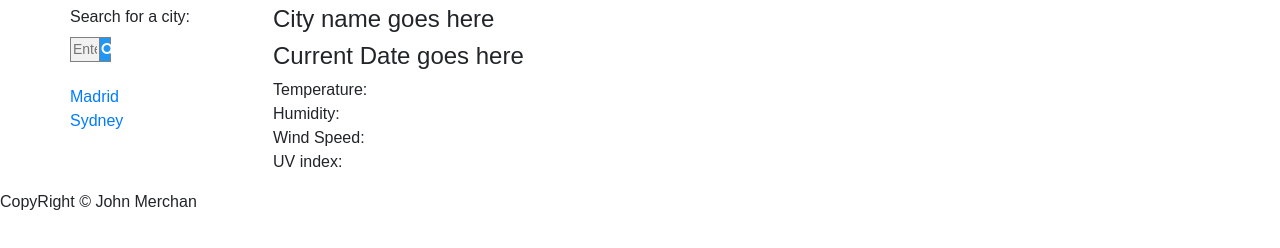
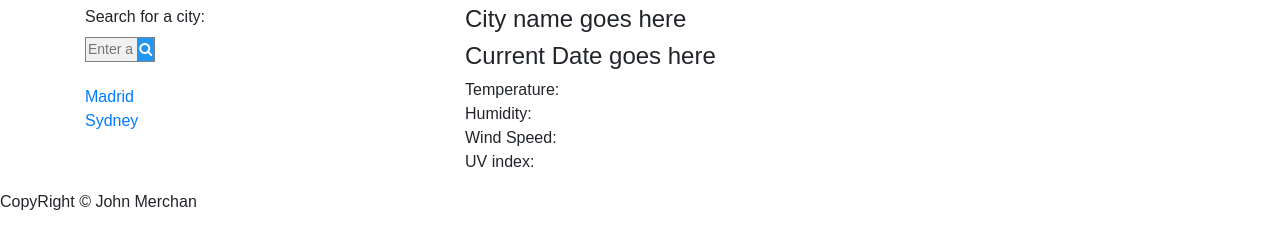
Before and after one commit to johnnyboysydney/Weather-Dashboard, a plain HTML site: page index.html in a window 1280 px wide. Shown: the part 88-336 px from the top of the page. Drawn offline with nearby package versions, Linux system fonts and the light colour scheme.

Commit message:
adding content to the index.html

```diff
--- a/index.html
+++ b/index.html
@@ -26,7 +26,8 @@
         </header>
         <div class="container">
             <div class="row">
-                <div class="sm-4">
+                <!-- Search city input and search history section -->
+                <div class="col-sm-4">
                 <form class="search">
                     <label>Search for a city:</label><br>
                     <input type="text" placeholder="Enter a city...">
@@ -38,7 +39,7 @@
                 </form>
                 </div>
                 <!-- This is the main display container for the searched city -->
-                <div class="sm-8">
+                <div class="col-sm-8">
                     <h4 id="cityName">City name goes here</h4>
                     <h4 id="currentDate">Current Date goes here</h4>
                     <ul id="resultsWeather">
```
